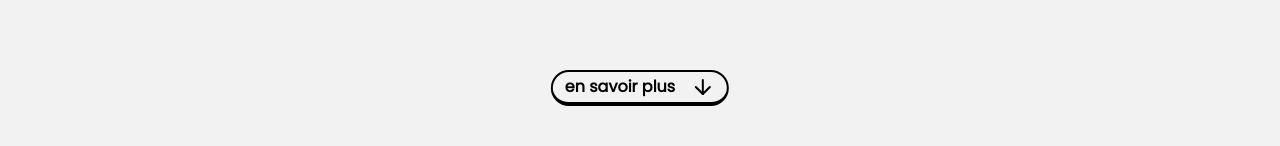
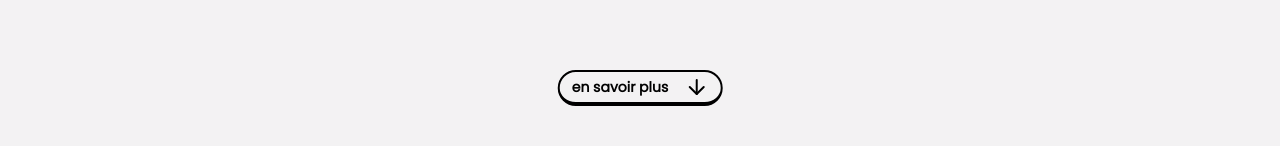
Before and after one commit to AlexisMarketeur/portfolio, a Next.js app: page / in a window 1280 px wide. Shown: the part 654-800 px from the top of the page. Built offline with nearby package versions, Linux system fonts and the light colour scheme.

Commit message:
font size fix

```diff
--- a/components/ui/button.tsx
+++ b/components/ui/button.tsx
@@ -18,7 +18,7 @@ const buttonVariants = cva(
       size: {
         default:
           "py-1 px-2 text-sm md:text-normal md:px-4 md:py-2 rounded-full",
-        sm: "h-9 rounded-full px-3",
+        sm: "h-9 rounded-full px-3 text-sm md:text-normal",
         lg: "flex justify-between px-4 py-1 rounded-full w-full sm:w-max",
         icon: "h-10 w-10",
       },
```
